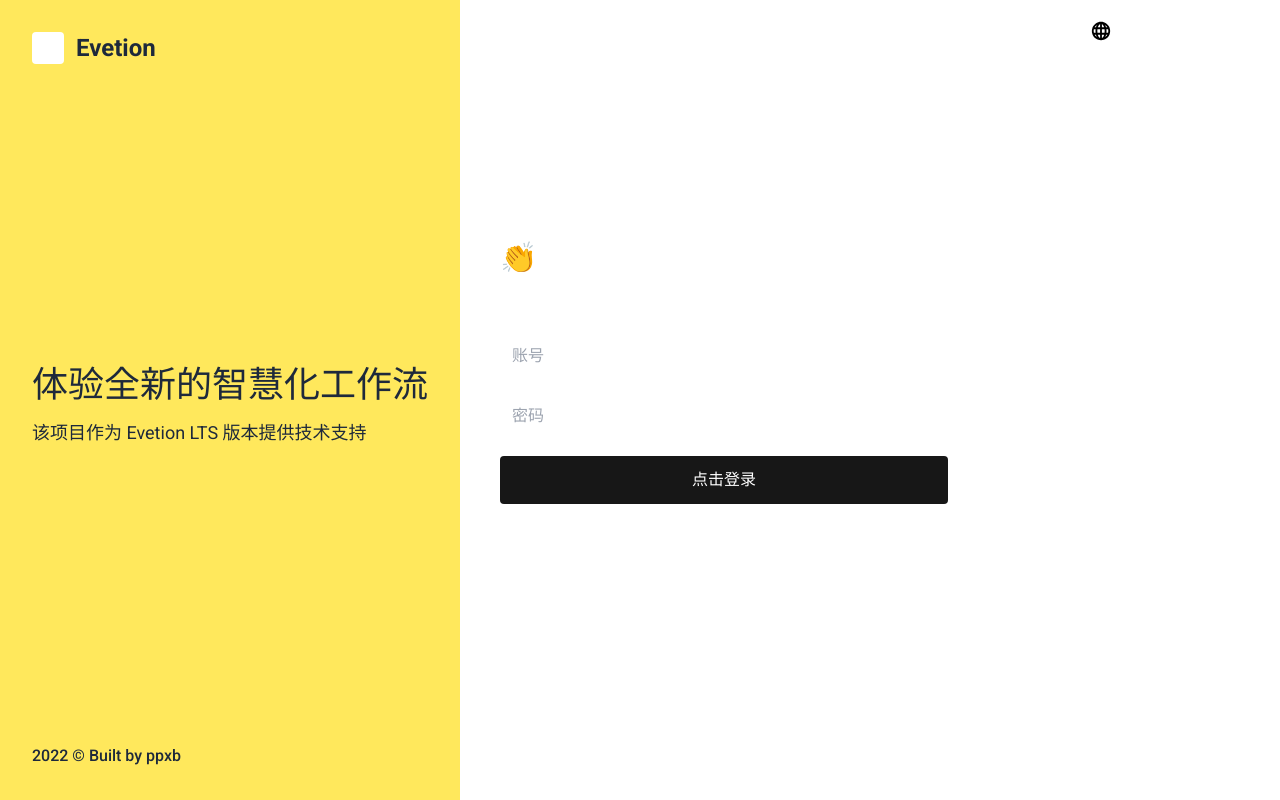
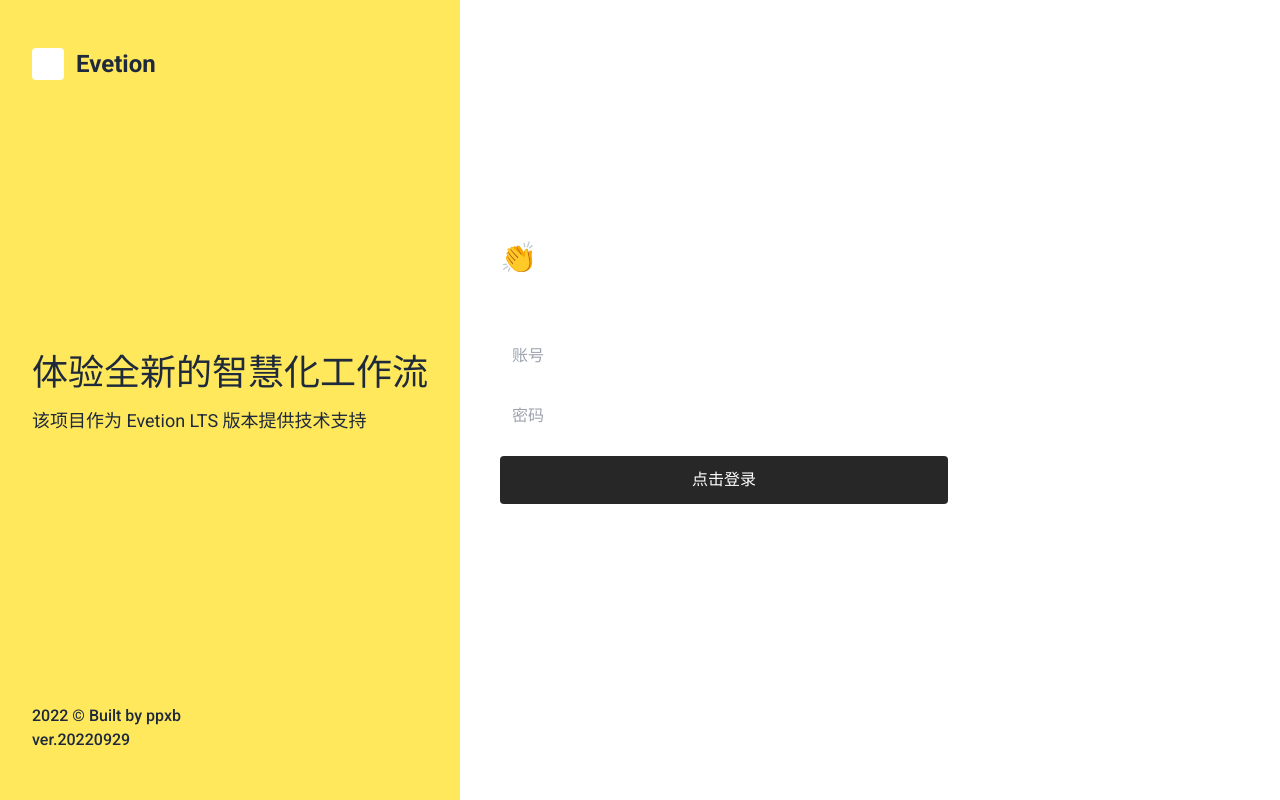
Before and after one commit to ppxb/evetion, a Vue app: page /#/login in a window 1280 px wide. Built offline with nearby package versions, Linux system fonts and the light colour scheme.

Commit message:
modified login page

```diff
--- a/src/components/AppController.vue
+++ b/src/components/AppController.vue
@@ -1,9 +1,8 @@
 <template>
   <div class="app-controller">
-    <app-icon name="icon-language" @click="openSetting" />
-    <app-icon name="setting" @click="openSetting" />
-    <app-icon name="mins" @click="minApp" />
-    <app-icon name="close" @click="closeApp" />
+    <app-icon name="icon-setting" @click="openSetting" />
+    <app-icon name="icon-mins" @click="minApp" />
+    <app-icon name="icon-close" @click="closeApp" />
   </div>
 </template>
 
@@ -26,6 +25,6 @@ const openSetting = () => console.log('setting panle is opened')
   justify-content: flex-end;
   padding: 1rem 2rem 1rem 0;
   background: transparent;
-  z-index: 99999;
+  z-index: 999;
 }
 </style>
--- a/src/components/AppIcon.vue
+++ b/src/components/AppIcon.vue
@@ -1,6 +1,6 @@
 <template>
   <svg aria-hidden="true" class="svg-icon">
-    <use :xlink:href="symbolId" :fill="props.color" />
+    <use :xlink:href="symbolId" />
   </svg>
 </template>
 
@@ -11,10 +11,6 @@ const props = defineProps({
   name: {
     type: String,
     required: true
-  },
-  color: {
-    type: String,
-    default: '#fff'
   }
 })
 
@@ -24,16 +20,17 @@ const symbolId = computed(() => `#${props.name}`)
 .svg-icon {
   width: 1.875em;
   height: 1.875em;
-  background-color: rgba(255, 255, 255, 0.1);
+  background-color: rgba(255, 255, 255, 0.2);
   border-radius: 4px;
-  padding: 4px 4px;
+  padding: 6px;
   margin-left: 0.875rem;
   backdrop-filter: blur(20px);
   -webkit-app-region: no-drag;
   transition: all 0.3s cubic-bezier(0.4, 0, 0.2, 1);
+  color: #fff;
 }
 .svg-icon:hover {
-  background-color: rgba(255, 255, 255, 0.2);
+  background-color: rgba(255, 255, 255, 0.3);
   cursor: pointer;
 }
 </style>
--- a/src/pages/login.vue
+++ b/src/pages/login.vue
@@ -2,7 +2,7 @@
   <div class="flex h-screen">
     <div class="flex flex-row w-full">
       <div
-        class="flex flex-col justify-between bg-[#ffe85c] p-8 text-slate-800"
+        class="flex flex-col justify-between bg-[#ffe85c] py-12 px-8 text-slate-800"
       >
         <div class="flex items-center justify-start space-x-3">
           <span class="bg-white rounded w-8 h-8"></span>
@@ -14,11 +14,14 @@
           </h1>
           <p class="text-lg">该项目作为 Evetion LTS 版本提供技术支持</p>
         </div>
-        <p class="font-medium">2022 © Built by ppxb</p>
+        <div class="font-medium">
+          <div>2022 © Built by ppxb</div>
+          <div>ver.20220929</div>
+        </div>
       </div>
 
       <div
-        class="flex flex-1 flex-col items-center justify-center px-10 relative text-white"
+        class="flex flex-1 flex-col items-center justify-center py-12 px-10 relative text-white"
       >
         <div class="flex flex-1 flex-col justify-center space-y-5 w-full">
           <div class="flex flex-col space-y-2">
@@ -37,7 +40,7 @@
               class="flex px-3 py-2 rounded font-medium placeholder:font-normal text-slate-800"
             />
             <button
-              class="flex items-center justify-center px-4 py-3 rounded font-bold bg-[#171717] hover:bg-black transition-all text-white"
+              class="flex items-center justify-center px-4 py-3 rounded font-bold bg-[#272727] hover:bg-[#222] transition-all text-white"
             >
               点击登录
             </button>
```
